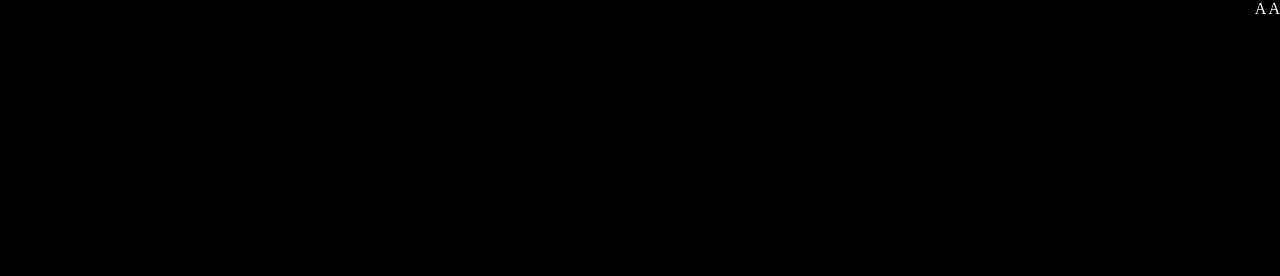
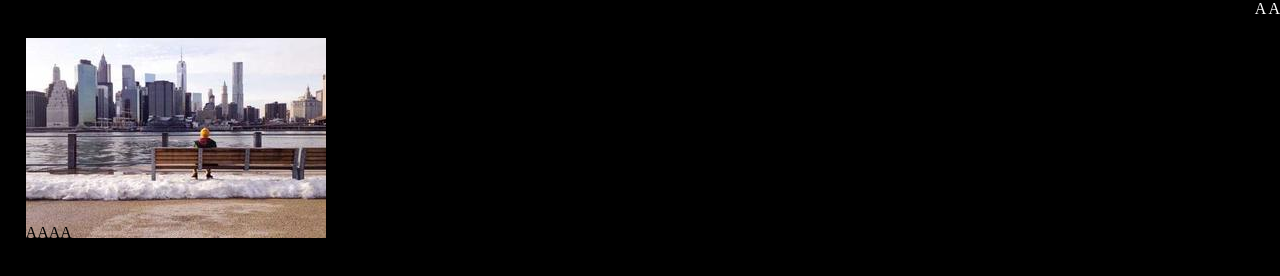
Before and after one commit to raffaelecapaldo/html-css-zoom, a plain HTML site: page index.html in a window 1280 px wide. Drawn offline with Linux system fonts and the light colour scheme.

Commit message:
added main structure

```diff
--- a/css/style.css
+++ b/css/style.css
@@ -1,7 +1,7 @@
 * {
     margin:0;
     bottom:0;
-    box-sizing: border-box;
+    box-sizing: border-box
 }
 
 :root {
@@ -24,3 +24,17 @@
     justify-content: flex-end;
     margin-bottom:20px;
 }
+
+.webfeeds {
+    width: 96%;
+    margin:0 auto;
+}
+
+.imgfeed {
+    position:relative;
+}
+
+.userinfo{
+    position:absolute;
+
+}
--- a/index.html
+++ b/index.html
@@ -17,6 +17,18 @@
             </div>
         </nav>
     </header>
+    <main class="webfeeds content">
+        <div class="livefeed">
+            <div class="imgfeed">
+                <img src="img/300x200-1.jpg" alt="">
+                <div class="userinfo">
+                    <span>AAAA</span>
+
+                </div>
+            </div>
+        </div>
+
+    </main>
 
    </div>
 </body>
```
